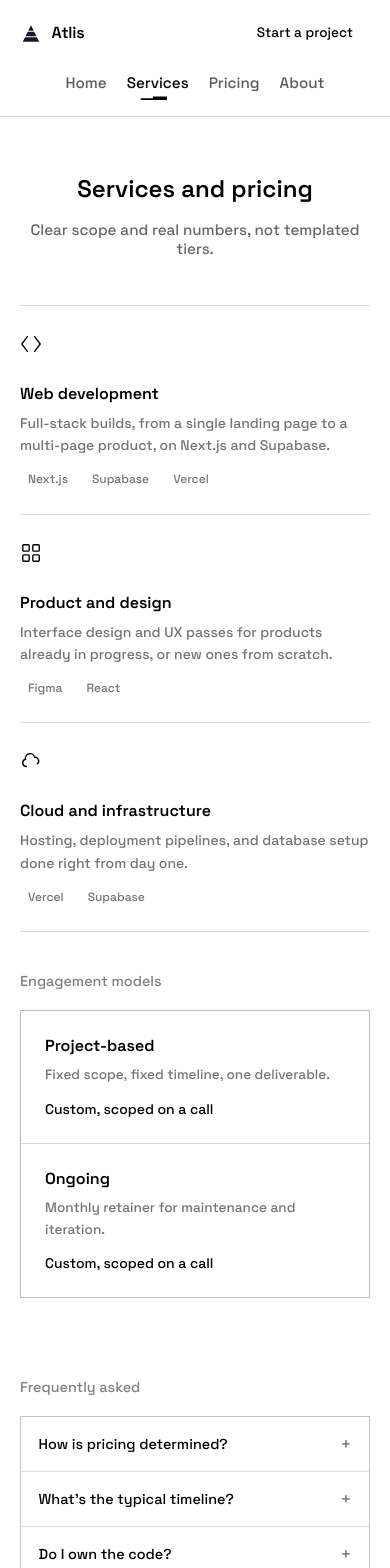
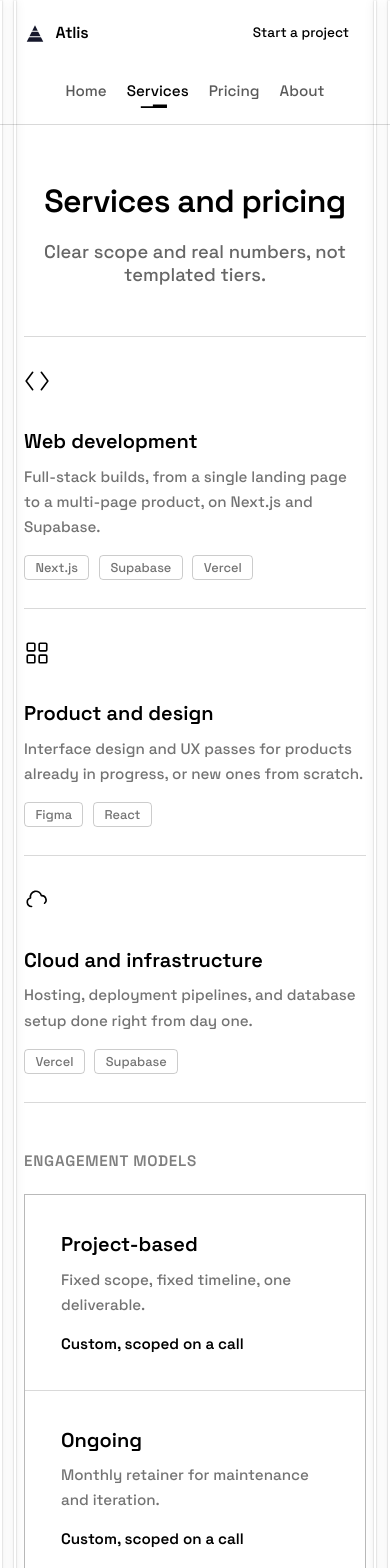
Before and after one commit to Laz-28/ATLIS, a React (Vite) app: page /services in a window 390 px wide. Shown: the top 1568 px of the page. Built offline with nearby package versions, Linux system fonts and the light colour scheme.

Commit message:
Add styling of the double cool lines

```diff
--- a/src/App.css
+++ b/src/App.css
@@ -0,0 +1,250 @@
+.site-layout {
+  position: relative;
+  min-height: 100vh;
+  width: 100%;
+  max-width: 1480px;
+  margin: 0 auto;
+  display: flex;
+  flex-direction: column;
+}
+
+.site-content {
+  flex: 1;
+  display: flex;
+  flex-direction: column;
+}
+
+/* ── Ruled Double Lines Frame ── */
+.ruled-lines-frame {
+  position: absolute;
+  top: 0;
+  bottom: 0;
+  left: 0;
+  right: 0;
+  pointer-events: none;
+  z-index: 6;
+  overflow: hidden;
+}
+
+/* ── Wide Technical Track Lane (52px wide, 44px between lines) ── */
+.ruled-track {
+  position: absolute;
+  top: 0;
+  bottom: 0;
+  width: 52px;
+  pointer-events: none;
+}
+
+.ruled-track--left {
+  left: 0;
+}
+
+.ruled-track--right {
+  right: 0;
+}
+
+/* ── Ruled Lines: 4px Thick Bars ── */
+.ruled-line {
+  position: absolute;
+  bottom: 0;
+  width: 4px;
+  pointer-events: none;
+  transform-origin: bottom;
+  animation: ruleUp 1.1s cubic-bezier(0.16, 1, 0.3, 1) forwards;
+}
+
+/* Outer 4px rule */
+.ruled-line--outer {
+  background: linear-gradient(
+    180deg,
+    var(--overlay-15) 0%,
+    var(--overlay-45) 8%,
+    var(--overlay-35) 50%,
+    var(--overlay-45) 92%,
+    var(--overlay-15) 100%
+  );
+  box-shadow:
+    0 0 10px var(--overlay-15),
+    0 0 2px var(--overlay-30);
+  border-radius: 2px;
+  animation-delay: 0s;
+}
+
+.ruled-track--left .ruled-line--outer {
+  left: 0;
+}
+
+.ruled-track--right .ruled-line--outer {
+  right: 0;
+}
+
+/* Inner 4px rule: 44px gap from outer line */
+.ruled-line--inner {
+  background: linear-gradient(
+    180deg,
+    var(--overlay-15) 0%,
+    var(--overlay-45) 8%,
+    var(--overlay-35) 50%,
+    var(--overlay-45) 92%,
+    var(--overlay-15) 100%
+  );
+  box-shadow:
+    0 0 10px var(--overlay-15),
+    0 0 2px var(--overlay-30);
+  border-radius: 2px;
+  animation-delay: 0.12s;
+}
+
+.ruled-track--left .ruled-line--inner {
+  left: 48px;
+}
+
+.ruled-track--right .ruled-line--inner {
+  right: 48px;
+}
+
+/* ── Architectural Drafting Ruler Ticks (Spanning 44px wide gap) ── */
+.ruled-ticks {
+  position: absolute;
+  top: 0;
+  bottom: 0;
+  width: 44px;
+  opacity: 0.75;
+  background-image: repeating-linear-gradient(
+    to bottom,
+    transparent 0px,
+    transparent 15px,
+    var(--overlay-20) 15px,
+    var(--overlay-20) 16px,
+    transparent 16px,
+    transparent 31px,
+    var(--overlay-35) 31px,
+    var(--overlay-35) 33px
+  );
+}
+
+.ruled-track--left .ruled-ticks {
+  left: 4px;
+}
+
+.ruled-track--right .ruled-ticks {
+  right: 4px;
+}
+
+/* ── Technical CAD Corner Tags ── */
+.ruled-corner-tag {
+  position: absolute;
+  font-family: 'Space Grotesk', monospace;
+  font-size: 0.65rem;
+  font-weight: 600;
+  letter-spacing: 0.08em;
+  text-transform: uppercase;
+  color: var(--overlay-45);
+  user-select: none;
+  white-space: nowrap;
+}
+
+.ruled-corner-tag--top {
+  top: 12px;
+}
+
+.ruled-corner-tag--bottom {
+  bottom: 14px;
+}
+
+.ruled-track--left .ruled-corner-tag {
+  left: 60px;
+}
+
+.ruled-track--right .ruled-corner-tag {
+  right: 60px;
+  text-align: right;
+}
+
+/* ── Bottom-to-Top Ruled Animation ── */
+@keyframes ruleUp {
+  0% {
+    height: 0;
+    opacity: 0;
+  }
+  15% {
+    opacity: 1;
+  }
+  100% {
+    height: 100%;
+    opacity: 1;
+  }
+}
+
+@media (prefers-reduced-motion: reduce) {
+  .ruled-line {
+    animation: none;
+    height: 100%;
+    opacity: 1;
+  }
+}
+
+/* ── Tablet & Mobile Responsiveness ── */
+@media (max-width: 900px) {
+  .ruled-track {
+    width: 28px;
+  }
+
+  .ruled-line {
+    width: 3px;
+  }
+
+  .ruled-track--left .ruled-line--inner {
+    left: 24px;
+  }
+
+  .ruled-track--right .ruled-line--inner {
+    right: 24px;
+  }
+
+  .ruled-ticks {
+    width: 20px;
+  }
+
+  .ruled-track--left .ruled-ticks {
+    left: 4px;
+  }
+
+  .ruled-track--right .ruled-ticks {
+    right: 4px;
+  }
+
+  .ruled-corner-tag {
+    display: none;
+  }
+}
+
+@media (max-width: 600px) {
+  .ruled-track {
+    width: 16px;
+  }
+
+  .ruled-line {
+    width: 2px;
+  }
+
+  .ruled-track--left .ruled-line--inner {
+    left: 14px;
+  }
+
+  .ruled-track--right .ruled-line--inner {
+    right: 14px;
+  }
+
+  .ruled-ticks {
+    width: 10px;
+  }
+
+  .ruled-track--left .ruled-ticks {
+    left: 2px;
+  }
+
+  .ruled-track--right .ruled-ticks {
+    right: 2px;
+  }
+}
--- a/src/App.jsx
+++ b/src/App.jsx
@@ -5,18 +5,43 @@
 import ServicesPricing from './pages/ServicesPricing';
 import Pricing from './pages/Pricing';
 import AboutContact from './pages/AboutContact';
+import './App.css';
 
 function App() {
   return (
     <BrowserRouter>
+      <div className="site-layout">
+        <div className="ruled-lines-frame" aria-hidden="true">
+          {/* Left Double Track */}
+          <div className="ruled-track ruled-track--left">
+            <span className="ruled-corner-tag ruled-corner-tag--top">+ 01 · L</span>
+            <div className="ruled-ticks" />
+            <div className="ruled-line ruled-line--outer" />
+            <div className="ruled-line ruled-line--inner" />
+            <span className="ruled-corner-tag ruled-corner-tag--bottom">+ END</span>
+          </div>
+
+          {/* Right Double Track */}
+          <div className="ruled-track ruled-track--right">
+            <span className="ruled-corner-tag ruled-corner-tag--top">02 · R +</span>
+            <div className="ruled-ticks" />
+            <div className="ruled-line ruled-line--inner" />
+            <div className="ruled-line ruled-line--outer" />
+            <span className="ruled-corner-tag ruled-corner-tag--bottom">END +</span>
+          </div>
+        </div>
+
         <Header />
+        <div className="site-content">
           <Routes>
             <Route path="/" element={<Home />} />
             <Route path="/services" element={<ServicesPricing />} />
             <Route path="/pricing" element={<Pricing />} />
             <Route path="/about" element={<AboutContact />} />
           </Routes>
+        </div>
         <Footer />
+      </div>
     </BrowserRouter>
   );
 }
--- a/src/components/Footer.css
+++ b/src/components/Footer.css
@@ -1,8 +1,8 @@
 .site-footer {
   display: grid;
   grid-template-columns: 1.5fr 1fr 1fr;
-  gap: 2rem;
-  padding: 3rem 2rem 1.5rem;
+  gap: 3rem;
+  padding: 4rem 5.5rem 2.5rem;
   background: var(--bg);
   color: var(--text);
   border-top: 1px solid var(--overlay-15);
--- a/src/components/Footer.jsx
+++ b/src/components/Footer.jsx
@@ -14,6 +14,7 @@
       <nav className="footer-nav">
         <Link to="/">Home</Link>
         <Link to="/services">Services</Link>
+        <Link to="/pricing">Pricing</Link>
         <Link to="/about">About</Link>
       </nav>
 
--- a/src/components/Header.css
+++ b/src/components/Header.css
@@ -2,8 +2,8 @@
   display: flex;
   align-items: center;
   justify-content: space-between;
-  gap: 1.5rem;
-  padding: 1.5rem 2rem;
+  gap: 2rem;
+  padding: 1.75rem 5.5rem;
   background: var(--bg);
   color: var(--text);
   border-bottom: 1px solid var(--overlay-15);
@@ -78,10 +78,16 @@
   color: var(--bg);
 }
 
+@media (max-width: 900px) {
+  .site-header {
+    padding: 1.25rem 2.5rem;
+  }
+}
+
 @media (max-width: 700px) {
   .site-header {
     flex-wrap: wrap;
-    padding: 1rem 1.25rem;
+    padding: 1rem 1.5rem;
   }
   .site-nav {
     gap: 1.25rem;
--- a/src/index.css
+++ b/src/index.css
@@ -7,6 +7,8 @@
   --overlay-10: rgba(0, 0, 0, 0.1);
   --overlay-12: rgba(0, 0, 0, 0.12);
   --overlay-15: rgba(0, 0, 0, 0.15);
+  --overlay-20: rgba(0, 0, 0, 0.2);
+  --overlay-25: rgba(0, 0, 0, 0.25);
   --overlay-30: rgba(0, 0, 0, 0.3);
   --overlay-40: rgba(0, 0, 0, 0.4);
   --overlay-45: rgba(0, 0, 0, 0.45);
@@ -27,6 +29,8 @@
     --overlay-10: rgba(255, 255, 255, 0.1);
     --overlay-12: rgba(255, 255, 255, 0.12);
     --overlay-15: rgba(255, 255, 255, 0.15);
+    --overlay-20: rgba(255, 255, 255, 0.2);
+    --overlay-25: rgba(255, 255, 255, 0.25);
     --overlay-30: rgba(255, 255, 255, 0.3);
     --overlay-40: rgba(255, 255, 255, 0.4);
     --overlay-45: rgba(255, 255, 255, 0.45);
--- a/src/pages/AboutContact.css
+++ b/src/pages/AboutContact.css
@@ -5,37 +5,39 @@
 
 .page-intro {
   text-align: center;
-  padding: 4.5rem 1.5rem 3rem;
+  padding: 6.5rem 5.5rem 4rem;
 }
 
 .page-intro h1 {
   font-family: 'Space Grotesk', sans-serif;
-  font-size: clamp(1.5rem, 3.5vw, 2.1rem);
+  font-size: clamp(2rem, 4.5vw, 3.2rem);
   font-weight: 600;
-  margin: 0 0 0.6rem;
+  margin: 0 0 0.8rem;
+  letter-spacing: -0.02em;
 }
 
 .page-intro p {
   color: var(--overlay-60);
-  font-size: 0.95rem;
+  font-size: 1.15rem;
 }
 
 .founder,
 .approach,
 .contact {
-  max-width: 34rem;
+  max-width: 50rem;
   margin: 0 auto;
-  padding: 0 2rem 2.5rem;
+  padding: 0 5.5rem 3.5rem;
 }
 
 .founder {
   display: flex;
-  gap: 1.25rem;
+  gap: 1.75rem;
+  align-items: flex-start;
 }
 
 .founder-avatar {
-  width: 56px;
-  height: 56px;
+  width: 68px;
+  height: 68px;
   border-radius: 50%;
   background: var(--overlay-08);
   border: 1px solid var(--overlay-20);
@@ -43,21 +45,24 @@
 }
 
 .founder h3 {
-  font-size: 1rem;
+  font-size: 1.25rem;
   font-weight: 600;
-  margin: 0 0 0.5rem;
+  margin: 0 0 0.6rem;
 }
 
 .founder p {
-  font-size: 0.875rem;
+  font-size: 0.95rem;
   color: var(--overlay-55);
-  line-height: 1.6;
+  line-height: 1.65;
 }
 
 .section-label {
-  font-size: 0.9rem;
+  font-size: 0.95rem;
   color: var(--overlay-50);
-  margin: 0 0 1.25rem;
+  margin: 0 0 1.5rem;
+  text-transform: uppercase;
+  letter-spacing: 0.05em;
+  font-weight: 600;
 }
 
 .approach-list {
@@ -70,30 +75,30 @@
 
 .approach-item {
   background: var(--bg);
-  padding: 0.9rem 1rem;
+  padding: 1.25rem 1.5rem;
 }
 
 .approach-item h4 {
-  font-size: 0.85rem;
+  font-size: 1.05rem;
   font-weight: 600;
-  margin: 0 0 0.3rem;
+  margin: 0 0 0.4rem;
 }
 
 .approach-item p {
-  font-size: 0.8rem;
+  font-size: 0.9rem;
   color: var(--overlay-50);
-  line-height: 1.5;
+  line-height: 1.6;
 }
 
 .contact-form {
   display: flex;
   flex-direction: column;
-  gap: 0.75rem;
+  gap: 1rem;
 }
 
 .form-row {
   display: flex;
-  gap: 0.75rem;
+  gap: 1rem;
 }
 
 .contact-form input,
@@ -102,11 +107,11 @@
   flex: 1;
   background: var(--bg);
   border: 1px solid var(--overlay-25);
-  border-radius: 4px;
+  border-radius: 6px;
   color: var(--text);
   font-family: inherit;
-  font-size: 0.85rem;
-  padding: 0.65rem 0.75rem;
+  font-size: 0.95rem;
+  padding: 0.85rem 1rem;
 }
 
 .contact-form input::placeholder,
@@ -127,14 +132,14 @@
 
 .contact-form textarea {
   resize: vertical;
-  min-height: 90px;
+  min-height: 120px;
 }
 
 .btn {
   display: inline-block;
   border: none;
-  padding: 0.7rem 1.5rem;
-  font-size: 0.9rem;
+  padding: 0.85rem 1.85rem;
+  font-size: 0.95rem;
   font-family: inherit;
   cursor: pointer;
   text-decoration: none;
@@ -151,14 +156,25 @@
   background: var(--overlay-85);
 }
 
-@media (max-width: 640px) {
+@media (max-width: 900px) {
   .page-intro {
-    padding: 3.5rem 1.25rem 2rem;
+    padding: 5rem 2.5rem 3rem;
   }
   .founder,
   .approach,
   .contact {
-    padding: 0 1.25rem 2.5rem;
+    padding: 0 2.5rem 3rem;
+  }
+}
+
+@media (max-width: 600px) {
+  .page-intro {
+    padding: 3.5rem 1.5rem 2rem;
+  }
+  .founder,
+  .approach,
+  .contact {
+    padding: 0 1.5rem 2.5rem;
   }
   .founder {
     flex-direction: column;
@@ -167,6 +183,6 @@
   }
   .form-row {
     flex-direction: column;
-    gap: 0.75rem;
+    gap: 0.85rem;
   }
 }
--- a/src/pages/Home.css
+++ b/src/pages/Home.css
@@ -5,37 +5,39 @@
 
 .hero {
   text-align: center;
-  padding: 5rem 1.5rem 3.5rem;
+  padding: 6.5rem 5.5rem 4.5rem;
 }
 
 .hero h1 {
   font-family: 'Space Grotesk', sans-serif;
-  font-size: clamp(1.75rem, 4vw, 2.75rem);
+  font-size: clamp(2.2rem, 5vw, 3.6rem);
   font-weight: 600;
-  max-width: 40rem;
-  margin: 0 auto 1rem;
-  line-height: 1.35;
+  max-width: 56rem;
+  margin: 0 auto 1.25rem;
+  line-height: 1.28;
+  letter-spacing: -0.02em;
 }
 
 .hero-sub {
   color: var(--overlay-60);
-  font-size: 1rem;
-  max-width: 32rem;
-  margin: 0 auto 2rem;
-  line-height: 1.6;
+  font-size: 1.15rem;
+  max-width: 44rem;
+  margin: 0 auto 2.5rem;
+  line-height: 1.65;
 }
 
 .hero-actions {
   display: flex;
   justify-content: center;
-  gap: 0.75rem;
+  gap: 1rem;
   flex-wrap: wrap;
 }
 
 .btn {
   display: inline-block;
-  padding: 0.7rem 1.5rem;
-  font-size: 0.9rem;
+  padding: 0.85rem 1.85rem;
+  font-size: 0.95rem;
+  font-weight: 600;
   text-decoration: none;
   transition: background 0.2s ease, color 0.2s ease, border-color 0.2s ease;
 }
@@ -67,97 +69,129 @@
 }
 
 .service-card {
-  padding: 2.5rem 2rem;
+  padding: 3.5rem 3rem;
   border-left: 1px solid var(--overlay-15);
 }
 
 .service-card:first-child {
   border-left: none;
+  padding-left: 5.5rem;
+}
+
+.service-card:last-child {
+  padding-right: 5.5rem;
 }
 
 .service-icon {
-  width: 22px;
-  height: 22px;
-  margin-bottom: 1rem;
+  width: 26px;
+  height: 26px;
+  margin-bottom: 1.25rem;
 }
 
 .service-card h3 {
-  font-size: 1rem;
+  font-size: 1.2rem;
   font-weight: 600;
-  margin-bottom: 0.5rem;
+  margin-bottom: 0.65rem;
 }
 
 .service-card p {
-  font-size: 0.875rem;
+  font-size: 0.95rem;
   color: var(--overlay-55);
-  line-height: 1.6;
+  line-height: 1.65;
 }
 
 .process {
-  padding: 3.5rem 2rem;
+  padding: 4.5rem 5.5rem;
 }
 
 .process-label {
-  font-size: 0.9rem;
+  font-size: 0.95rem;
   color: var(--overlay-50);
-  margin-bottom: 1.5rem;
+  margin-bottom: 2rem;
+  text-transform: uppercase;
+  letter-spacing: 0.05em;
+  font-weight: 600;
 }
 
 .process-steps {
   display: flex;
-  gap: 2rem;
+  gap: 3rem;
   flex-wrap: wrap;
 }
 
 .process-step {
   flex: 1;
-  min-width: 140px;
+  min-width: 180px;
 }
 
 .step-number {
   display: block;
-  font-size: 0.8rem;
+  font-size: 0.85rem;
   color: var(--overlay-40);
+  margin-bottom: 0.5rem;
+  font-family: monospace;
+}
+
+.process-step h4 {
+  font-size: 1.1rem;
+  font-weight: 600;
   margin-bottom: 0.4rem;
 }
 
-.process-step h4 {
-  font-size: 0.95rem;
-  font-weight: 600;
-  margin-bottom: 0.3rem;
-}
-
 .process-step p {
-  font-size: 0.8rem;
-  color: var(--overlay-50);
+  font-size: 0.9rem;
+  color: var(--overlay-55);
+  line-height: 1.5;
 }
 
 .tech-strip {
   display: flex;
   justify-content: center;
-  gap: 2rem;
-  padding: 1.5rem 2rem;
+  gap: 3.5rem;
+  padding: 2.25rem 5.5rem;
   border-top: 1px solid var(--overlay-10);
-  font-size: 0.85rem;
+  font-size: 0.95rem;
   color: var(--overlay-50);
   flex-wrap: wrap;
 }
 
 .cta-banner {
   text-align: center;
-  padding: 3.5rem 2rem;
+  padding: 5rem 5.5rem;
   border-top: 1px solid var(--overlay-15);
 }
 
 .cta-banner h2 {
-  font-size: 1.3rem;
+  font-size: 1.65rem;
   font-weight: 600;
-  margin-bottom: 1.2rem;
+  margin-bottom: 1.5rem;
+}
+
+@media (max-width: 900px) {
+  .hero {
+    padding: 4.5rem 2.5rem 3rem;
+  }
+  .service-card:first-child {
+    padding-left: 2.5rem;
+  }
+  .service-card:last-child {
+    padding-right: 2.5rem;
+  }
+  .process {
+    padding: 3.5rem 2.5rem;
+  }
+  .tech-strip {
+    padding: 1.75rem 2.5rem;
+    gap: 2rem;
+  }
+  .cta-banner {
+    padding: 4rem 2.5rem;
+  }
 }
 
 @media (max-width: 700px) {
   .hero {
-    padding: 3.5rem 1.25rem 2.5rem;
+    padding: 3.5rem 1.5rem 2.5rem;
   }
   .services {
     grid-template-columns: 1fr;
@@ -165,23 +199,27 @@
   .service-card {
     border-left: none;
     border-top: 1px solid var(--overlay-15);
-    padding: 2rem 1.25rem;
+    padding: 2.25rem 1.5rem;
   }
   .service-card:first-child {
     border-top: none;
+    padding-left: 1.5rem;
+  }
+  .service-card:last-child {
+    padding-right: 1.5rem;
   }
   .process {
-    padding: 2.5rem 1.25rem;
+    padding: 3rem 1.5rem;
   }
   .process-steps {
     flex-direction: column;
-    gap: 1.5rem;
+    gap: 1.75rem;
   }
   .tech-strip {
-    padding: 1.25rem;
-    gap: 1rem;
+    padding: 1.5rem;
+    gap: 1.25rem;
   }
   .cta-banner {
-    padding: 3rem 1.25rem;
+    padding: 3.5rem 1.5rem;
   }
 }
--- a/src/pages/Pricing.css
+++ b/src/pages/Pricing.css
@@ -5,41 +5,45 @@
 
 .pricing-intro {
   text-align: center;
-  padding: 4.5rem 1.5rem 3rem;
+  padding: 6.5rem 5.5rem 4rem;
 }
 
 .pricing-intro h1 {
   font-family: 'Space Grotesk', sans-serif;
-  font-size: clamp(1.5rem, 3.5vw, 2.1rem);
+  font-size: clamp(2.2rem, 5vw, 3.25rem);
   font-weight: 600;
-  margin: 0 0 0.6rem;
+  margin: 0 0 0.8rem;
+  letter-spacing: -0.02em;
 }
 
 .pricing-intro p {
   color: var(--overlay-60);
-  font-size: 0.95rem;
+  font-size: 1.15rem;
+  max-width: 44rem;
+  margin: 0 auto;
+  line-height: 1.6;
 }
 
-/* ── Card grid ── */
+/* ── Card grid (Expansive 80rem = 1280px container) ── */
 .pricing-grid-wrapper {
-  max-width: 60rem;
+  max-width: 82rem;
   margin: 0 auto;
-  padding: 0 2rem 3rem;
+  padding: 0 5.5rem 4.5rem;
 }
 
 .pricing-grid {
   display: grid;
   grid-template-columns: repeat(3, 1fr);
-  gap: 1.5rem;
-  align-items: start;
+  gap: 2.25rem;
+  align-items: stretch;
 }
 
 /* ── Card base ── */
 .pricing-card {
   background: var(--bg);
   border: 1px solid var(--overlay-15);
-  border-radius: 10px;
-  padding: 2rem 1.5rem;
+  border-radius: 12px;
+  padding: 2.75rem 2.25rem;
   display: flex;
   flex-direction: column;
   position: relative;
@@ -47,17 +51,17 @@
 }
 
 .pricing-card:hover {
-  transform: translateY(-8px) scale(1.02);
+  transform: translateY(-10px) scale(1.03);
   box-shadow:
-    0 12px 32px rgba(0, 0, 0, 0.12),
-    0 4px 12px rgba(0, 0, 0, 0.06);
+    0 16px 40px rgba(0, 0, 0, 0.14),
+    0 4px 16px rgba(0, 0, 0, 0.08);
 }
 
 @media (prefers-color-scheme: dark) {
   .pricing-card:hover {
     box-shadow:
-      0 12px 32px rgba(255, 255, 255, 0.06),
-      0 4px 12px rgba(255, 255, 255, 0.03);
+      0 16px 40px rgba(255, 255, 255, 0.08),
+      0 4px 16px rgba(255, 255, 255, 0.04);
   }
 }
 
@@ -70,56 +74,56 @@
 /* ── Badge ── */
 .pricing-badge {
   display: inline-block;
-  font-size: 0.7rem;
+  font-size: 0.75rem;
   font-weight: 600;
   text-transform: uppercase;
   letter-spacing: 0.06em;
-  padding: 0.2rem 0.65rem;
+  padding: 0.25rem 0.75rem;
   border: 1px solid var(--overlay-30);
   border-radius: 100px;
-  margin-bottom: 0.75rem;
+  margin-bottom: 1rem;
   width: fit-content;
 }
 
 /* ── Typography ── */
 .pricing-card__name {
-  font-size: 1.05rem;
+  font-size: 1.25rem;
   font-weight: 600;
-  margin: 0 0 0.6rem;
+  margin: 0 0 0.75rem;
 }
 
 .pricing-card__price {
   font-family: 'Space Grotesk', sans-serif;
-  font-size: 2rem;
+  font-size: 2.35rem;
   font-weight: 700;
-  margin: 0 0 0.5rem;
-  line-height: 1.2;
+  margin: 0 0 0.75rem;
+  line-height: 1.15;
 }
 
 .pricing-card__desc {
-  font-size: 0.85rem;
+  font-size: 0.95rem;
   color: var(--overlay-55);
-  line-height: 1.5;
-  margin: 0 0 1.5rem;
+  line-height: 1.6;
+  margin: 0 0 1.75rem;
 }
 
 /* ── Feature list ── */
 .pricing-card__features {
   list-style: none;
   padding: 0;
-  margin: 0 0 1.75rem;
+  margin: 0 0 2rem;
   display: flex;
   flex-direction: column;
-  gap: 0.55rem;
+  gap: 0.75rem;
   flex: 1;
 }
 
 .pricing-card__features li {
-  font-size: 0.85rem;
+  font-size: 0.92rem;
   color: var(--overlay-65);
-  padding-left: 1.4rem;
+  padding-left: 1.5rem;
   position: relative;
-  line-height: 1.45;
+  line-height: 1.5;
 }
 
 .pricing-card__features li::before {
@@ -127,7 +131,7 @@
   position: absolute;
   left: 0;
   color: var(--overlay-40);
-  font-size: 0.85rem;
+  font-size: 0.9rem;
 }
 
 /* ── CTA button ── */
@@ -135,8 +139,8 @@
   display: block;
   text-align: center;
   text-decoration: none;
-  padding: 0.7rem 1.5rem;
-  font-size: 0.9rem;
+  padding: 0.85rem 1.85rem;
+  font-size: 0.95rem;
   font-weight: 600;
   font-family: inherit;
   border: 1px solid var(--overlay-30);
@@ -164,11 +168,11 @@
 /* ── Bottom note ── */
 .pricing-note {
   text-align: center;
-  padding: 0 2rem 4rem;
+  padding: 0 5.5rem 5rem;
 }
 
 .pricing-note p {
-  font-size: 0.9rem;
+  font-size: 1rem;
   color: var(--overlay-50);
 }
 
@@ -182,19 +186,34 @@
   color: var(--overlay-65);
 }
 
-/* ── Mobile ── */
-@media (max-width: 700px) {
+/* ── Tablet & Mobile Responsiveness ── */
+@media (max-width: 1000px) {
   .pricing-intro {
-    padding: 3.5rem 1.25rem 2rem;
+    padding: 5rem 2.5rem 3rem;
   }
   .pricing-grid-wrapper {
-    padding: 0 1.25rem 2.5rem;
+    padding: 0 2.5rem 3.5rem;
   }
   .pricing-grid {
     grid-template-columns: 1fr;
-    gap: 1.25rem;
+    gap: 1.75rem;
   }
   .pricing-note {
-    padding: 0 1.25rem 3rem;
+    padding: 0 2.5rem 4rem;
   }
 }
+
+@media (max-width: 600px) {
+  .pricing-intro {
+    padding: 3.5rem 1.5rem 2rem;
+  }
+  .pricing-grid-wrapper {
+    padding: 0 1.5rem 2.5rem;
+  }
+  .pricing-card {
+    padding: 2rem 1.5rem;
+  }
+  .pricing-note {
+    padding: 0 1.5rem 3rem;
+  }
+}
--- a/src/pages/ServicesPricing.css
+++ b/src/pages/ServicesPricing.css
@@ -5,31 +5,32 @@
 
 .page-intro {
   text-align: center;
-  padding: 4.5rem 1.5rem 3rem;
+  padding: 6.5rem 5.5rem 4rem;
 }
 
 .page-intro h1 {
   font-family: 'Space Grotesk', sans-serif;
-  font-size: clamp(1.5rem, 3.5vw, 2.1rem);
+  font-size: clamp(2rem, 4.5vw, 3.2rem);
   font-weight: 600;
-  margin: 0 0 0.6rem;
+  margin: 0 0 0.8rem;
+  letter-spacing: -0.02em;
 }
 
 .page-intro p {
   color: var(--overlay-60);
-  font-size: 0.95rem;
+  font-size: 1.15rem;
 }
 
 .services-detail {
-  max-width: 46rem;
+  max-width: 62rem;
   margin: 0 auto;
-  padding: 0 2rem;
+  padding: 0 5.5rem;
 }
 
 .service-row {
   display: flex;
-  gap: 1.25rem;
-  padding: 2rem 0;
+  gap: 2rem;
+  padding: 2.75rem 0;
   border-top: 1px solid var(--overlay-15);
 }
 
@@ -38,50 +39,53 @@
 }
 
 .service-icon {
-  width: 22px;
-  height: 22px;
+  width: 26px;
+  height: 26px;
   flex-shrink: 0;
   margin-top: 0.2rem;
 }
 
 .service-row h3 {
-  font-size: 1rem;
+  font-size: 1.25rem;
   font-weight: 600;
-  margin: 0 0 0.5rem;
+  margin: 0 0 0.6rem;
 }
 
 .service-row p {
-  font-size: 0.875rem;
+  font-size: 0.95rem;
   color: var(--overlay-55);
-  line-height: 1.6;
-  margin: 0 0 0.75rem;
+  line-height: 1.65;
+  margin: 0 0 1rem;
 }
 
 .tag-row {
   display: flex;
-  gap: 0.5rem;
+  gap: 0.6rem;
   flex-wrap: wrap;
 }
 
 .tag {
-  font-size: 0.75rem;
+  font-size: 0.8rem;
   color: var(--overlay-55);
   border: 1px solid var(--overlay-20);
-  border-radius: 3px;
-  padding: 0.15rem 0.5rem;
+  border-radius: 4px;
+  padding: 0.2rem 0.65rem;
 }
 
 .section-label {
-  font-size: 0.9rem;
+  font-size: 0.95rem;
   color: var(--overlay-50);
-  margin: 0 0 1.25rem;
+  margin: 0 0 1.5rem;
+  text-transform: uppercase;
+  letter-spacing: 0.05em;
+  font-weight: 600;
 }
 
 .engagement,
 .faq {
-  max-width: 46rem;
+  max-width: 62rem;
   margin: 0 auto;
-  padding: 3rem 2rem;
+  padding: 4rem 5.5rem;
 }
 
 .engagement-cards {
@@ -94,27 +98,28 @@
 
 .engagement-card {
   background: var(--bg);
-  padding: 1.5rem;
+  padding: 2.25rem;
   flex: 1;
-  min-width: 200px;
+  min-width: 260px;
 }
 
 .engagement-card h3 {
-  font-size: 1rem;
+  font-size: 1.25rem;
   font-weight: 600;
-  margin: 0 0 0.5rem;
+  margin: 0 0 0.6rem;
 }
 
 .engagement-card p {
-  font-size: 0.85rem;
+  font-size: 0.95rem;
   color: var(--overlay-55);
-  line-height: 1.6;
-  margin: 0 0 0.75rem;
+  line-height: 1.65;
+  margin: 0 0 1rem;
 }
 
 .price-note {
-  font-size: 0.875rem;
+  font-size: 0.95rem;
   color: var(--text);
+  font-weight: 600;
 }
 
 .faq-list {
@@ -137,44 +142,46 @@
   background: none;
   border: none;
   color: var(--text);
-  font-size: 0.9rem;
+  font-size: 1.05rem;
   font-family: inherit;
-  padding: 1rem 1.1rem;
+  font-weight: 500;
+  padding: 1.35rem 1.5rem;
   cursor: pointer;
   text-align: left;
 }
 
 .faq-icon {
   color: var(--overlay-50);
-  font-size: 1.1rem;
+  font-size: 1.25rem;
   flex-shrink: 0;
-  margin-left: 1rem;
+  margin-left: 1.5rem;
 }
 
 .faq-answer {
-  font-size: 0.85rem;
+  font-size: 0.95rem;
   color: var(--overlay-60);
-  line-height: 1.6;
-  padding: 0 1.1rem 1.1rem;
+  line-height: 1.65;
+  padding: 0 1.5rem 1.35rem;
   margin: 0;
 }
 
 .cta-banner {
   text-align: center;
-  padding: 3.5rem 2rem;
+  padding: 5rem 5.5rem;
   border-top: 1px solid var(--overlay-15);
 }
 
 .cta-banner h2 {
-  font-size: 1.3rem;
+  font-size: 1.65rem;
   font-weight: 600;
-  margin-bottom: 1.2rem;
+  margin-bottom: 1.5rem;
 }
 
 .btn {
   display: inline-block;
-  padding: 0.7rem 1.5rem;
-  font-size: 0.9rem;
+  padding: 0.85rem 1.85rem;
+  font-size: 0.95rem;
+  font-weight: 600;
   text-decoration: none;
   transition: background 0.2s ease, color 0.2s ease;
 }
@@ -189,26 +196,42 @@
   background: var(--overlay-85);
 }
 
-@media (max-width: 640px) {
+@media (max-width: 900px) {
   .page-intro {
-    padding: 3.5rem 1.25rem 2rem;
+    padding: 5rem 2.5rem 3rem;
   }
   .services-detail {
-    padding: 0 1.25rem;
+    padding: 0 2.5rem;
   }
   .engagement,
   .faq {
-    padding: 2.5rem 1.25rem;
+    padding: 3.5rem 2.5rem;
+  }
+  .cta-banner {
+    padding: 4rem 2.5rem;
+  }
+}
+
+@media (max-width: 700px) {
+  .page-intro {
+    padding: 3.5rem 1.5rem 2rem;
+  }
+  .services-detail {
+    padding: 0 1.5rem;
+  }
+  .engagement,
+  .faq {
+    padding: 3rem 1.5rem;
   }
   .service-row {
     flex-direction: column;
-    gap: 0.75rem;
-    padding: 1.5rem 0;
+    gap: 0.85rem;
+    padding: 1.75rem 0;
   }
   .engagement-cards {
     flex-direction: column;
   }
   .cta-banner {
-    padding: 3rem 1.25rem;
+    padding: 3.5rem 1.5rem;
   }
 }
```
Lines whose indentation alone changed are shown as unchanged.
